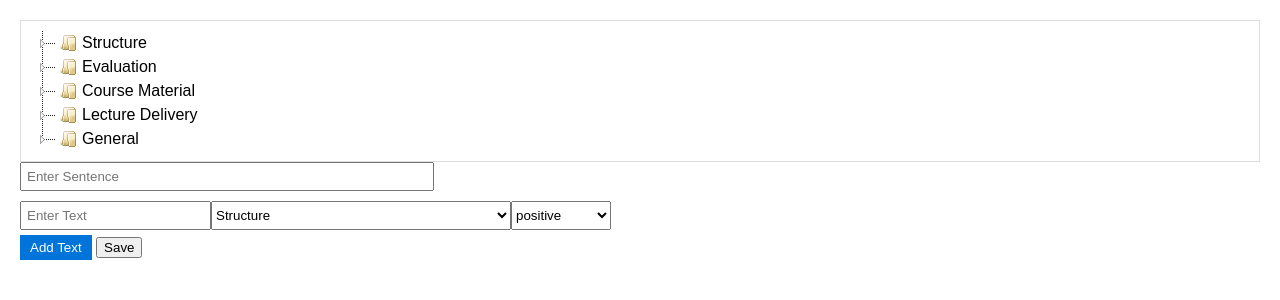
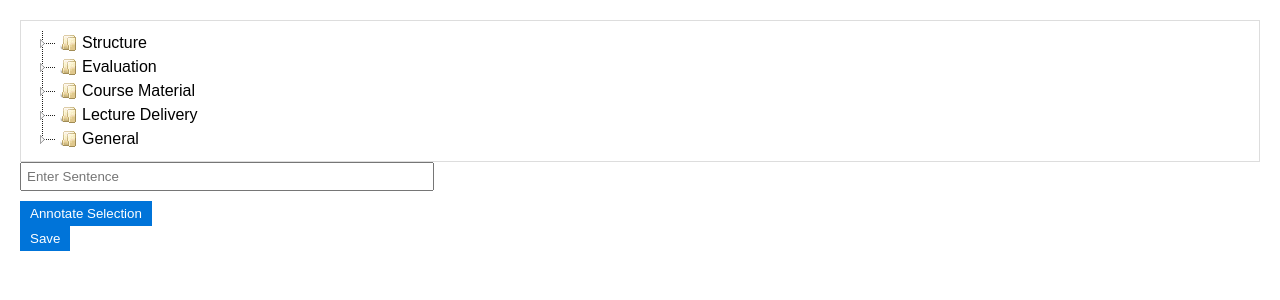
Before and after one commit to sanya21561/text-annotation-tool, a Flask app: page / in a window 1280 px wide. Shown: the top 300 px of the page. Run offline with Flask 3, Linux system fonts and the light colour scheme.

Commit message:
Update index.html
i forgor what it do, i think just not choose node from tree part, everything else v fine. no add text, just annotate selection and save, radio buttons for sentiment, delete row button.

```diff
--- a/templates/index.html
+++ b/templates/index.html
@@ -38,11 +38,24 @@
             width: 300px;
         }
 
-        .sentimentSelect {
-            width: 100px;
+        .sentimentRadio {
+            margin-right: 5px;
         }
 
-        #addTextPathPair {
+        .deleteButton {
+            margin-left: 10px;
+            padding: 5px 10px;
+            background-color: #d9534f;
+            color: white;
+            border: none;
+            cursor: pointer;
+        }
+
+        .deleteButton:hover {
+            background-color: #c9302c;
+        }
+
+        #updateJson {
             padding: 5px 10px;
             background-color: #0074D9;
             color: white;
@@ -50,7 +63,19 @@
             cursor: pointer;
         }
 
-        #addTextPathPair:hover {
+        #updateJson:hover {
+            background-color: #0056b3;
+        }
+
+        #annotateSelection {
+            padding: 5px 10px;
+            background-color: #0074D9;
+            color: white;
+            border: none;
+            cursor: pointer;
+        }
+
+        #annotateSelection:hover {
             background-color: #0056b3;
         }
     </style>
@@ -61,11 +86,13 @@
     <div id="textPathPairs">
         <!-- Text-Path-Sentiment Pairs will be added here -->
     </div>
-    <button id="addTextPathPair">Add Text</button>
+    <div>
+        <button id="annotateSelection">Annotate Selection</button>
+    </div>
     <button id="updateJson">Save</button>
 
     <script>
-        const categoryTree = [
+                const categoryTree = [
     {
         "text": "Structure",
         "children": [
@@ -288,38 +315,62 @@
     }
 ];
 
-        function createTextPathSentimentPair() {
-            const textPathSentimentPair = document.createElement("div");
-            textPathSentimentPair.className = "textPathPair";
+        function annotateSelectedText() {
+            const selectedText = window.getSelection().toString().trim();
+            if (selectedText !== "") {
+                const textInput = document.createElement("input");
+                textInput.className = "textInput";
+                textInput.value = selectedText;
 
-            const textInput = document.createElement("input");
-            textInput.className = "textInput";
-            textInput.placeholder = "Enter Text";
+                const pathSelect = document.createElement("select");
+                pathSelect.className = "pathSelect";
+                populateDropdown(pathSelect, categoryTree);
 
-            const pathSelect = document.createElement("select");
-            pathSelect.className = "pathSelect";
+                const positiveRadio = createSentimentRadio("positive");
+                const negativeRadio = createSentimentRadio("negative");
+                const suggestionsRadio = createSentimentRadio("suggestions");
 
-            // Call the function to populate the dropdown with all levels, including leaf nodes
-            populateDropdown(pathSelect, categoryTree);
+                const deleteButton = document.createElement("button");
+                deleteButton.className = "deleteButton";
+                deleteButton.textContent = "Delete";
+                deleteButton.onclick = function () {
+                    // Remove the parent div when the delete button is clicked
+                    this.parentElement.remove();
+                };
 
-            const sentimentSelect = document.createElement("select");
-            sentimentSelect.className = "sentimentSelect";
-            const sentimentOptions = ["positive", "negative", "suggestions"];
+                const textPathSentimentPair = document.createElement("div");
+                textPathSentimentPair.className = "textPathPair";
+                textPathSentimentPair.appendChild(textInput);
+                textPathSentimentPair.appendChild(pathSelect);
+                textPathSentimentPair.appendChild(positiveRadio[0]);
+                textPathSentimentPair.appendChild(positiveRadio[1]);
+                textPathSentimentPair.appendChild(negativeRadio[0]);
+                textPathSentimentPair.appendChild(negativeRadio[1]);
+                textPathSentimentPair.appendChild(suggestionsRadio[0]);
+                textPathSentimentPair.appendChild(suggestionsRadio[1]);
+                textPathSentimentPair.appendChild(deleteButton);
+                document.getElementById("textPathPairs").appendChild(textPathSentimentPair);
+            } else {
+                alert("Please select text to annotate first.");
+            }
+        }
 
-            // Populate the sentimentSelect dropdown with sentiment options
-            for (const sentiment of sentimentOptions) {
-                const option = document.createElement("option");
-                option.value = sentiment;
-                option.text = sentiment;
-                sentimentSelect.appendChild(option);
-            }
+        function createSentimentRadio(value) {
+            const radio = document.createElement("input");
+            radio.type = "radio";
+            radio.name = "sentiment";
+            radio.value = value;
+            radio.className = "sentimentRadio";
+            radio.id = value + "Radio";
 
-            textPathSentimentPair.appendChild(textInput);
-            textPathSentimentPair.appendChild(pathSelect);
-            textPathSentimentPair.appendChild(sentimentSelect);
+            const label = document.createElement("label");
+            label.textContent = value.charAt(0).toUpperCase() + value.slice(1);
+            label.setAttribute("for", value + "Radio");
 
-            document.getElementById("textPathPairs").appendChild(textPathSentimentPair);
+            return [radio, label];
         }
+
+        document.getElementById("annotateSelection").addEventListener("click", annotateSelectedText);
 
         function populateDropdown(select, data, parentPath = []) {
             for (const item of data) {
@@ -327,7 +378,7 @@
                 if (item.text) {
                     const option = document.createElement("option");
                     option.value = currentPath.join('/');
-                    option.text = currentPath[currentPath.length - 1]; // Display the current node's name
+                    option.text = currentPath[currentPath.length - 1];
                     select.appendChild(option);
                 }
                 if (item.children) {
@@ -336,33 +387,24 @@
             }
         }
 
-        // Call the createTextPathSentimentPair function to initialize the form
-        createTextPathSentimentPair();
-
         $(function () {
             $('#categoryTree').jstree({
                 'core': {
                     'data': categoryTree
                 }
             }).on('changed.jstree', function (e, data) {
-                // Handle node selection here
                 var selectedNode = data.instance.get_node(data.selected[0]);
                 console.log('Selected Node: ' + selectedNode.text);
-            });
-
-            $('#addTextPathPair').on('click', function () {
-                createTextPathSentimentPair();
             });
 
             $('#updateJson').on('click', function () {
                 const sentence = $('#inputSentence').val();
                 const textPathSentimentPairs = [];
 
-                // Iterate through textPathSentimentPairs and add them to the array
                 $('.textPathPair').each(function () {
                     const text = $(this).find('.textInput').val();
                     const path = $(this).find('.pathSelect').val();
-                    const sentiment = $(this).find('.sentimentSelect').val();
+                    const sentiment = $(this).find('input[name="sentiment"]:checked').val();
 
                     textPathSentimentPairs.push({
                         text: text,
@@ -371,7 +413,6 @@
                     });
                 });
 
-                // Send a request to the server to save the data
                 $.ajax({
                     type: 'POST',
                     url: '/save_data',
```
